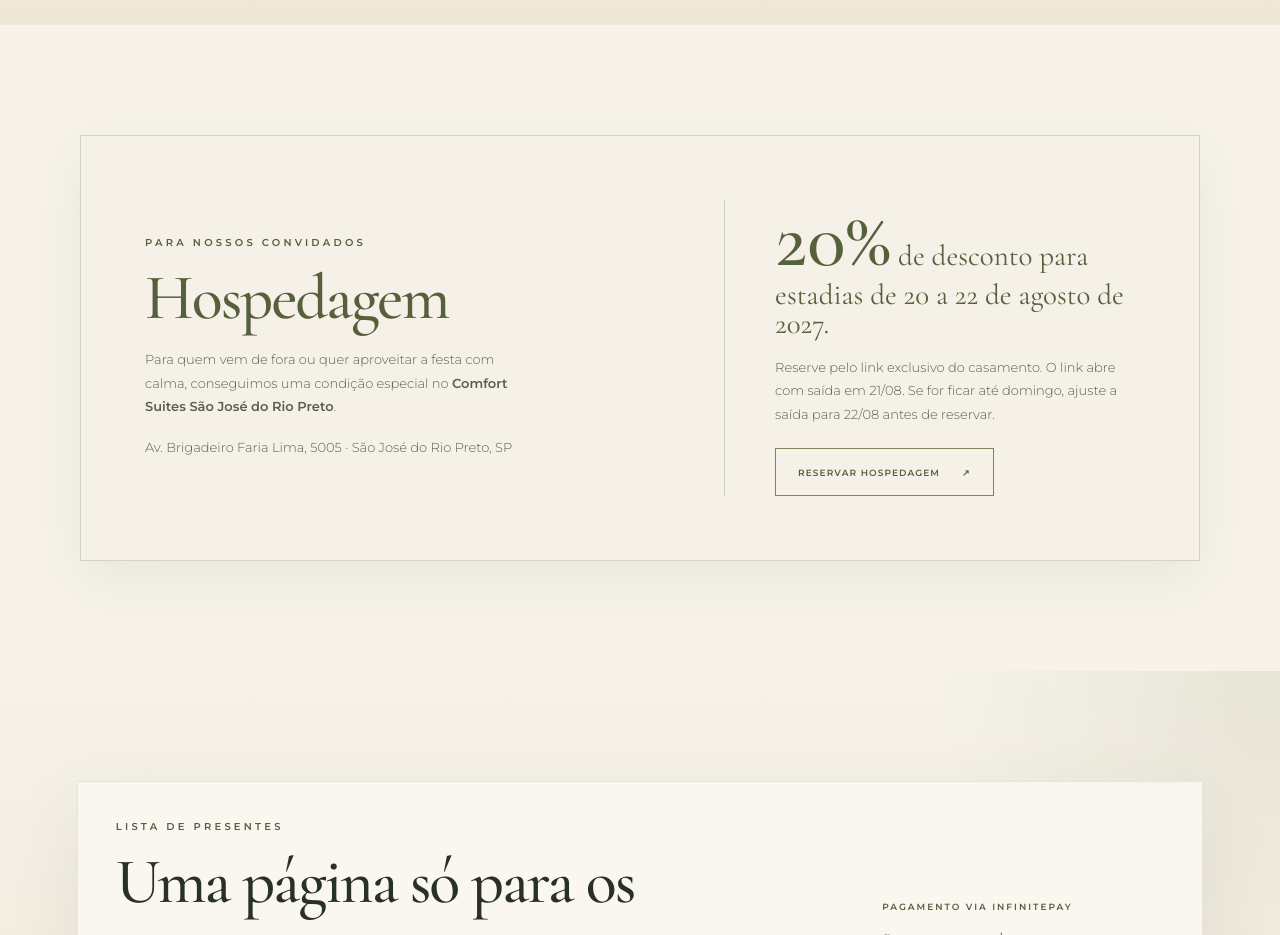
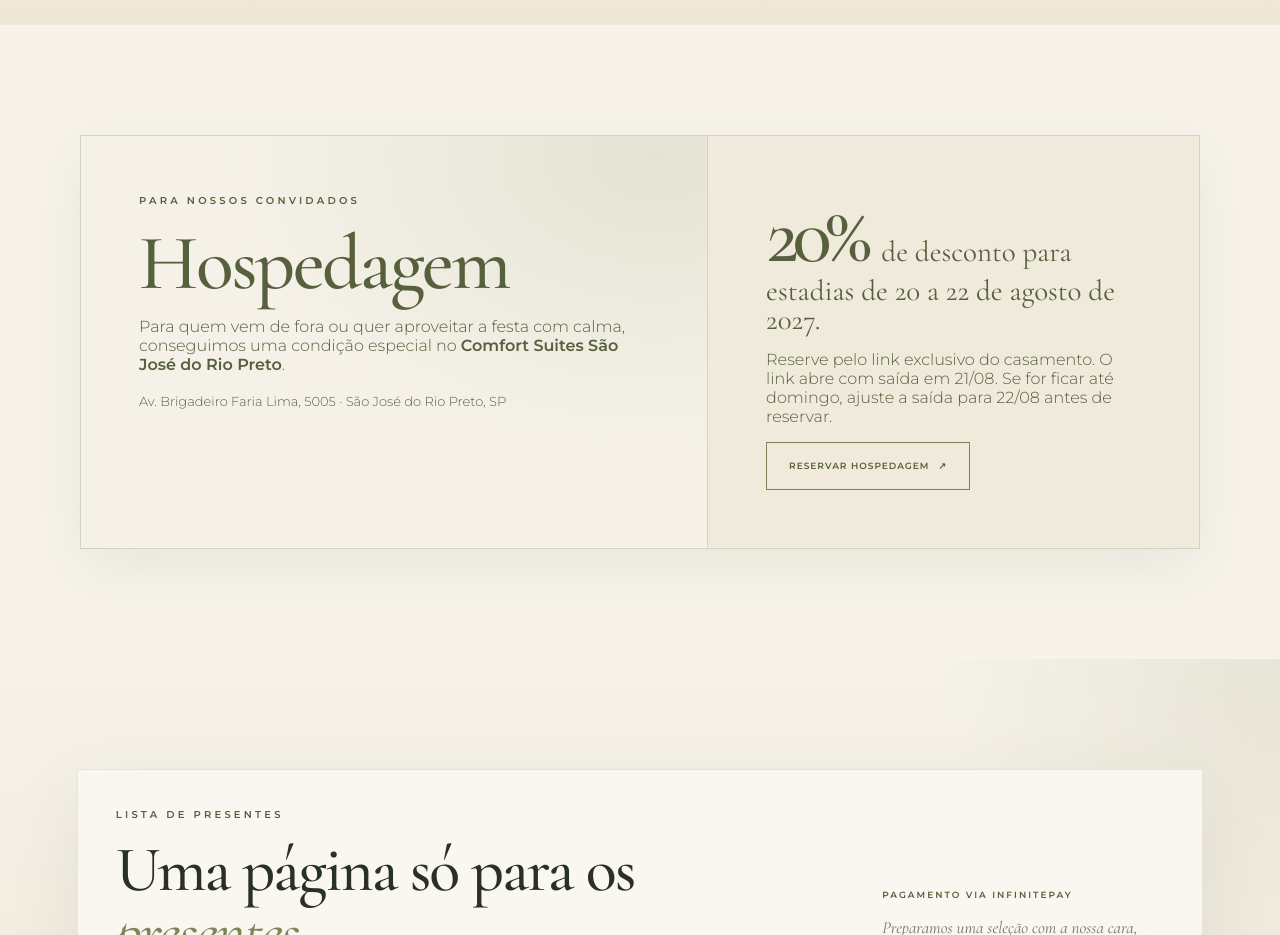
Before and after one commit to caiocapuzzo/casamento-danielle-caio-preview, a plain HTML site: page index.html in a window 1280 px wide. Shown: the part 6480-7415 px from the top of the page. Drawn offline with nearby package versions, Linux system fonts and the light colour scheme.

Commit message:
Refina a apresentação da seção de hospedagem

```diff
--- a/styles.css
+++ b/styles.css
@@ -1113,36 +1113,49 @@ footer span { font-size: 8px; letter-spacing: .26em; }
 .lodging { background: #f7f3ea; scroll-margin-top: 66px; }
 .lodging-card {
   display: grid;
-  grid-template-columns: minmax(0, 1.1fr) minmax(0, .9fr);
-  align-items: center;
-  gap: clamp(22px, 6vw, 88px);
+  grid-template-columns: minmax(0, 1.12fr) minmax(0, .88fr);
   max-width: 1120px;
   margin: 0 auto;
-  padding: clamp(24px, 5vw, 64px);
   color: var(--olive-dark);
   background: var(--cream);
   border: 1px solid rgba(125, 134, 88, .28);
   box-shadow: 0 18px 55px rgba(68, 74, 54, .08);
 }
-.lodging-copy > p:not(.eyebrow), .lodging-booking > p:not(.lodging-discount) {
-  max-width: 44ch;
-  margin: 18px 0 0;
+.lodging-copy, .lodging-booking { min-width: 0; padding: clamp(25px, 5vw, 58px); }
+.lodging-copy {
+  align-self: stretch;
+  position: relative;
+  isolation: isolate;
+  background: radial-gradient(ellipse at 92% 5%, rgba(125,134,88,.13), transparent 53%);
+}
+.lodging-ornament { position: absolute; z-index: -1; top: 10px; right: 11px; width: clamp(85px, 14vw, 154px); color: var(--olive-dark); opacity: .25; pointer-events: none; }
+.lodging-copy h2 { font-size: clamp(43px, 6.1vw, 78px); }
+.lodging-hotel { margin: 24px 0 0; color: var(--olive-dark); font: 500 clamp(24px, 3.6vw, 37px)/1.05 var(--serif); }
+.lodging-hotel em { font-weight: 400; }
+.lodging-address { margin: 10px 0 0; }
+.lodging-address, .lodging-photo-link, .lodging-dates, .lodging-booking-note, .lodging-transfer p {
+  max-width: 48ch;
   color: #58604e;
   font-size: 13px;
-  line-height: 1.8;
+  line-height: 1.7;
 }
-.lodging-copy .lodging-address { margin-top: 8px; font-size: 12px; }
-.lodging-booking {
-  padding-left: clamp(22px, 4vw, 50px);
-  border-left: 1px solid rgba(125, 134, 88, .3);
-}
-.lodging-discount {
-  margin: 0;
-  font: 400 clamp(21px, 3vw, 29px)/1 var(--serif);
-}
-.lodging-discount strong { font-size: clamp(48px, 7vw, 80px); font-weight: 500; }
-.lodging-booking .button { max-width: 100%; margin-top: 22px; letter-spacing: .12em; text-align: center; }
+.lodging-links { display: flex; flex-wrap: wrap; align-items: center; gap: 10px 17px; margin-top: 24px; }
+.lodging-photo-link { display: inline-flex; align-items: center; gap: 5px; min-height: 44px; text-underline-offset: 4px; }
+.lodging-booking { background: #efeadc; border-left: 1px solid rgba(125, 134, 88, .22); }
+.lodging-booking .eyebrow { margin-bottom: 9px; }
+.lodging-discount { margin: 0; color: var(--olive-dark); font: 400 clamp(21px, 3vw, 29px)/1 var(--serif); }
+.lodging-discount strong { font-size: clamp(49px, 7vw, 82px); font-weight: 500; letter-spacing: -.08em; margin-right: .11em; }
+.lodging-dates { margin: 9px 0 0; }
+.lodging-booking-note { margin: 14px 0 0; font-size: 12px; }
+.lodging .button { max-width: 100%; gap: 9px; letter-spacing: .11em; text-align: center; }
+.lodging-reserve { margin-top: 20px; color: white; background: var(--olive-dark); }
+.lodging-reserve:hover { background: #323b29; }
+.lodging a:focus-visible { outline: 2px solid var(--olive-dark); outline-offset: 4px; }
+.lodging-transfer { grid-column: 1 / -1; display: flex; align-items: flex-start; gap: 15px; padding: 22px clamp(25px, 5vw, 58px); border-top: 1px solid rgba(125,134,88,.22); }
+.lodging-van-icon { width: 34px; height: 34px; flex: 0 0 34px; margin-top: 1px; }
+.lodging-transfer h3 { margin: 0; font: 600 25px/1.08 var(--serif); color: var(--olive-dark); }
+.lodging-transfer p { max-width: unset; margin: 5px 0 0; }
 @media (max-width: 760px) {
   .lodging-card { grid-template-columns: minmax(0, 1fr); }
-  .lodging-booking { padding: 22px 0 0; border-left: 0; border-top: 1px solid rgba(125, 134, 88, .3); }
+  .lodging-booking { border-left: 0; border-top: 1px solid rgba(125, 134, 88, .22); }
 }
```
